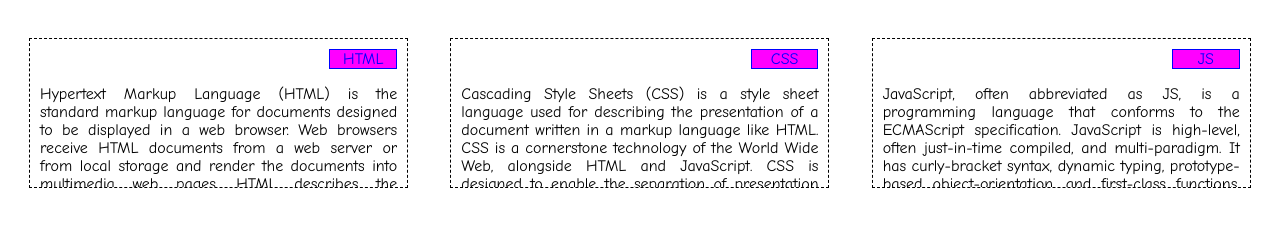
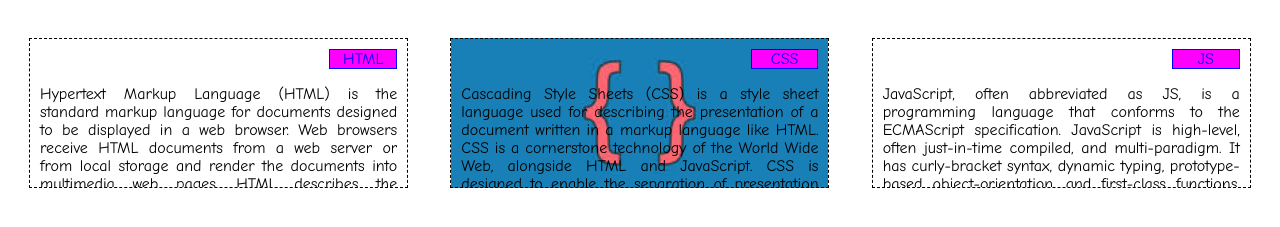
Before and after one commit to AnkitJaiswal26/Coursera-test, a plain HTML site: page index.html in a window 1280 px wide. Shown: the part 61-288 px from the top of the page. Drawn offline with Linux system fonts and the light colour scheme.

Commit message:
Update styles.css

```diff
--- a/styles.css
+++ b/styles.css
@@ -32,7 +32,7 @@ p{
     background-position: center;
 }
 .css{
-    background-image: url(file:///images.jpeg);
+    background-image: url(images.jpeg);
     background-size: cover;
     background-position: center;
     background-repeat: no-repeat;
```
